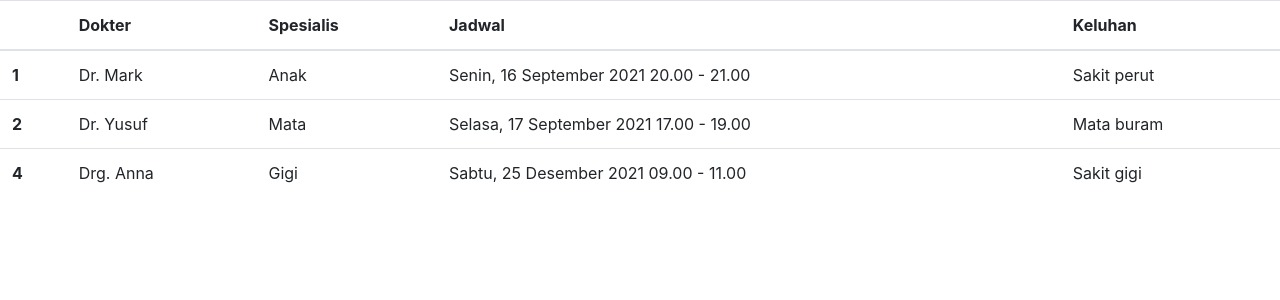
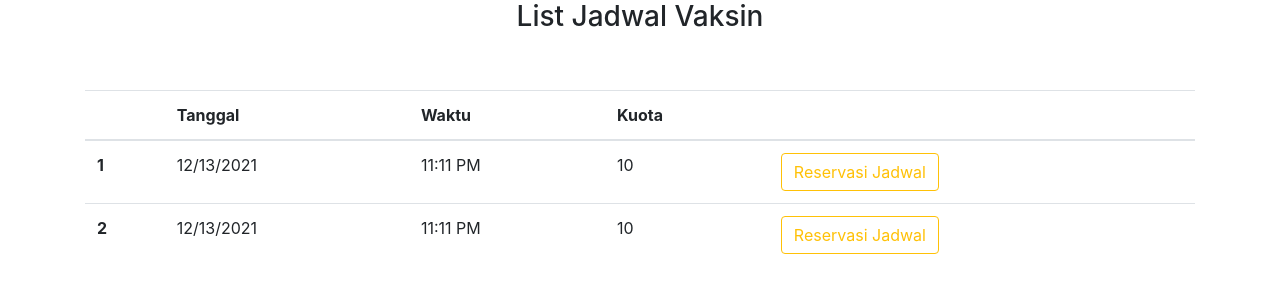
Before and after one commit to SIPANCO-RPL/django-sipanco, a Django app: page /vaksin/showVaksin in a window 1280 px wide. Shown: the part 87-387 px from the top of the page. Run offline with Django 3.2, Linux system fonts and the light colour scheme; some libraries are stand-ins or nearby versions.

Commit message:
fixing html for add and show vaccine sched

```diff
--- a/templates/showVaksin.html
+++ b/templates/showVaksin.html
@@ -1,38 +1,41 @@
 {% extends "common/base.html" %}
 {% block content %}
-<title>Lihat Jadwal Vaksin</title>
+    <title>Jadwal Vaksin | SIPANCO</title>
+    <div class="container" >
+        <h3 class="d-flex justify-content-center">List Jadwal Vaksin</h3>
+    </div>
+    <br></br>
+    <div class="container">
     <table class="table">
         <thead>
         <tr>
             <th scope="col"></th>
-            <th scope="col">Dokter</th>
-            <th scope="col">Spesialis</th>
-            <th scope="col">Jadwal</th>
-            <th scope="col">Keluhan</th>
+            <th scope="col">Tanggal</th>
+            <th scope="col">Waktu</th>
+            <th scope="col">Kuota</th>
+            <th scope="col"></th>
         </tr>
         </thead>
         <tbody>
         <tr>
             <th scope="row">1</th>
-            <td>Dr. Mark</td>
-            <td>Anak</td>
-            <td>Senin, 16 September 2021 20.00 - 21.00</td>
-            <td>Sakit perut</td>
+            <td>12/13/2021</td>
+            <td>11:11 PM</td>
+            <td>10</td>
+            <td>
+                <button type="submit" class="btn btn-outline-warning">Reservasi Jadwal</button>
+            </td>
         </tr>
         <tr>
             <th scope="row">2</th>
-            <td>Dr. Yusuf</td>
-            <td>Mata</td>
-            <td>Selasa, 17 September 2021 17.00 - 19.00</td>
-            <td>Mata buram</td>
-        </tr>
-        <tr>
-            <th scope="row">4</th>
-            <td>Drg. Anna</td>
-            <td>Gigi</td>
-            <td>Sabtu, 25 Desember 2021 09.00 - 11.00</td>
-            <td>Sakit gigi</td>
+            <td>12/13/2021</td>
+            <td>11:11 PM</td>
+            <td>10</td>
+            <td>
+                <button type="submit" class="btn btn-outline-warning">Reservasi Jadwal</button>
+            </td>
         </tr>
         </tbody>
     </table>
+    </div>
 {% endblock content %}
```
Also changed, not shown: templates/addVaksin.html (+8 -3 lines).
